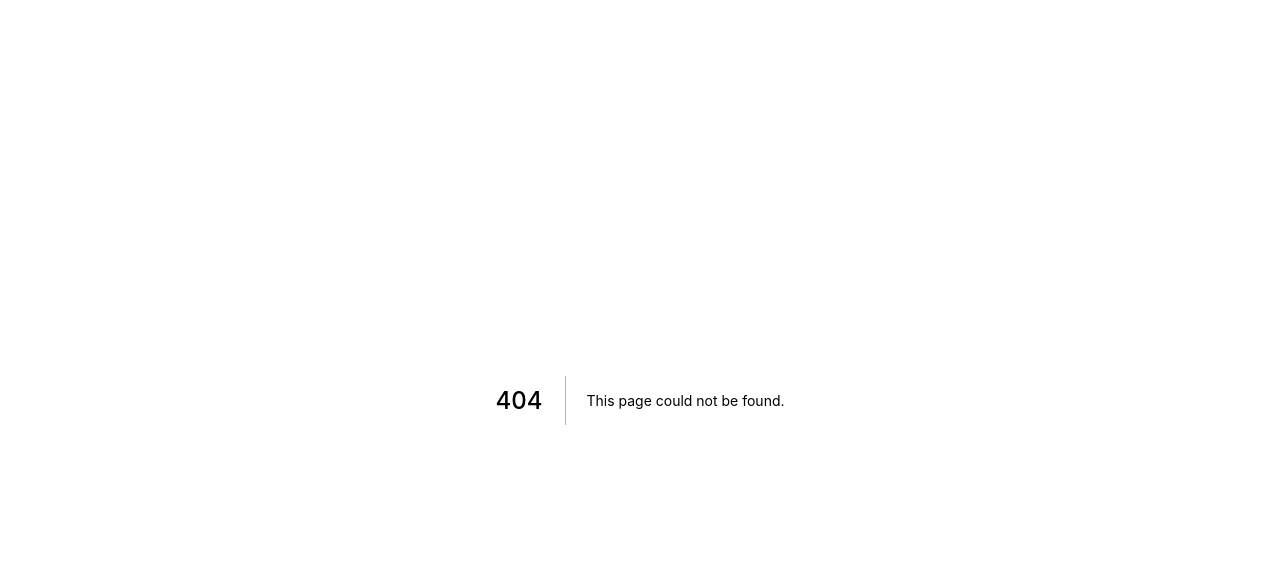
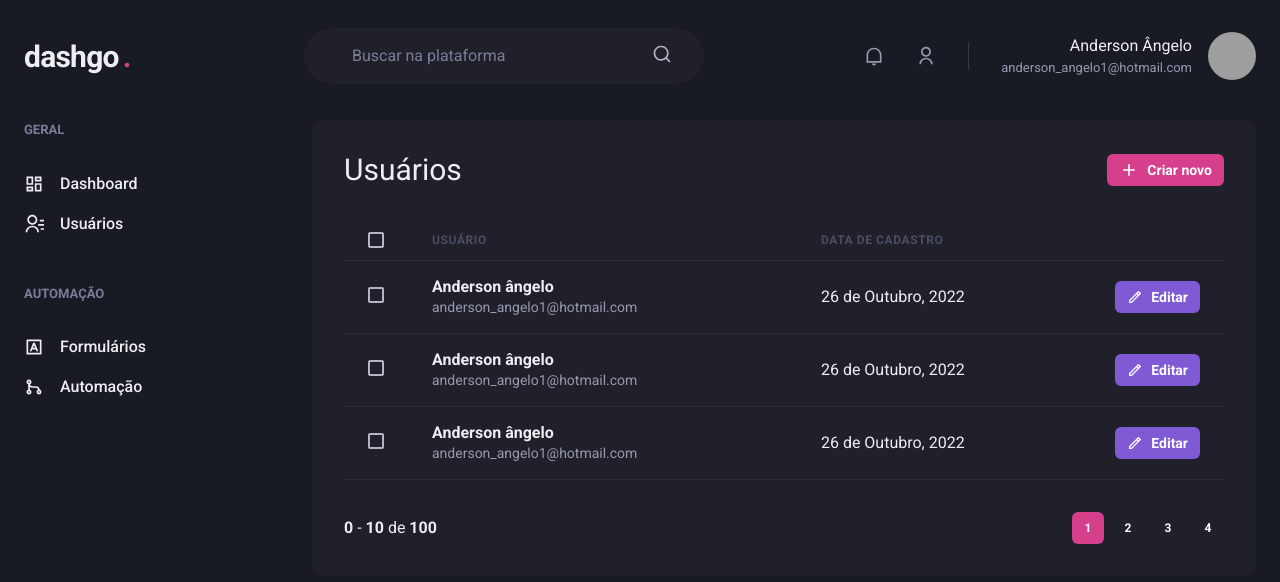
Before and after one commit to AndersonAngelo/dashgo, a Next.js app: page /users in a window 1280 px wide. Before the commit this address had no page. Shown: the top 582 px of the page. Built offline with nearby package versions, Linux system fonts and the light colour scheme; grey boxes are pictures that could not be loaded.

Commit message:
create page users

```diff
--- /dev/null
+++ b/src/components/Pagination.tsx
@@ -0,0 +1,65 @@
+import { Box, Button, Stack } from "@chakra-ui/react";
+
+export function Pagination() {
+  return (
+    <Stack
+      direction="row"
+      spacing="6"
+      mt="8"
+      justify="space-between"
+      align="center"
+    >
+      <Box>
+        <strong>0</strong> - <strong>10</strong> de <strong>100</strong>
+      </Box>
+      <Stack direction="row" spacing="2">
+        <Button
+          size="sm"
+          fontSize="xs"
+          width="4"
+          colorScheme="pink"
+          disabled
+          _disabled={{
+            bg: "pink.500",
+            cursor: "default",
+          }}
+        >
+          1
+        </Button>
+        <Button
+          size="sm"
+          fontSize="xs"
+          width="4"
+          colorScheme="gray.700"
+          _hover={{
+            bg: "gray.500",
+          }}
+        >
+          2
+        </Button>
+        <Button
+          size="sm"
+          fontSize="xs"
+          width="4"
+          colorScheme="gray.700"
+          _hover={{
+            bg: "gray.500",
+          }}
+        >
+          3
+        </Button>
+        <Button
+          size="sm"
+          fontSize="xs"
+          width="4"
+          colorScheme="gray.700"
+          _hover={{
+            bg: "gray.500",
+          }}
+        >
+          4
+        </Button>
+      </Stack>
+    </Stack>
+  );
+}
--- /dev/null
+++ b/src/pages/users/index.tsx
@@ -0,0 +1,141 @@
+import {
+  Box,
+  Text,
+  Button,
+  Checkbox,
+  Flex,
+  Heading,
+  Icon,
+  Table,
+  Tbody,
+  Td,
+  Th,
+  Thead,
+  Tr,
+} from "@chakra-ui/react";
+import { RiAddLine, RiPencilLine } from "react-icons/ri";
+import { Header } from "../../components/Header";
+import { Pagination } from "../../components/Pagination";
+import { Sidebar } from "../../components/Sidebar";
+
+export default function UserList() {
+  return (
+    <Box>
+      <Header />
+      <Flex w="100%" my="6" maxW={1480} mx="auto" px="6">
+        <Sidebar />
+
+        <Box flex="1" borderRadius={8} bg="gray.800" p="8">
+          <Flex mb="8" justify="space-between" align="center">
+            <Heading size="lg" fontWeight="normal">
+              Usuários
+            </Heading>
+            <Button
+              as="a"
+              size="sm"
+              fontSize="sm"
+              colorScheme="pink"
+              leftIcon={<Icon as={RiAddLine} fontSize="20" />}
+            >
+              Criar novo
+            </Button>
+          </Flex>
+          <Table colorScheme="whiteAlpha">
+            <Thead>
+              <Tr>
+                <Th px="6" color="gray.300" width="8">
+                  <Checkbox colorScheme="pink" />
+                </Th>
+                <Th>Usuário</Th>
+                <Th>Data de cadastro</Th>
+                <Th width="8"></Th>
+              </Tr>
+            </Thead>
+            <Tbody>
+              <Tr>
+                <Td px="6">
+                  <Checkbox colorScheme="pink" />
+                </Td>
+                <Td>
+                  <Box>
+                    <Text fontWeight="bold">Anderson ângelo</Text>
+                    <Text fontSize="sm" color="gray.300">
+                      anderson_angelo1@hotmail.com
+                    </Text>
+                  </Box>
+                </Td>
+                <Td>26 de Outubro, 2022</Td>
+                <Td>
+                  <Button
+                    as="a"
+                    size="sm"
+                    fontSize="sm"
+                    colorScheme="purple"
+                    leftIcon={<Icon as={RiPencilLine} fontSize="16" />}
+                  >
+                    Editar
+                  </Button>
+                </Td>
+              </Tr>
+            </Tbody>
+            <Tbody>
+              <Tr>
+                <Td px="6">
+                  <Checkbox colorScheme="pink" />
+                </Td>
+                <Td>
+                  <Box>
+                    <Text fontWeight="bold">Anderson ângelo</Text>
+                    <Text fontSize="sm" color="gray.300">
+                      anderson_angelo1@hotmail.com
+                    </Text>
+                  </Box>
+                </Td>
+                <Td>26 de Outubro, 2022</Td>
+                <Td>
+                  <Button
+                    as="a"
+                    size="sm"
+                    fontSize="sm"
+                    colorScheme="purple"
+                    leftIcon={<Icon as={RiPencilLine} fontSize="16" />}
+                  >
+                    Editar
+                  </Button>
+                </Td>
+              </Tr>
+            </Tbody>
+            <Tbody>
+              <Tr>
+                <Td px="6">
+                  <Checkbox colorScheme="pink" />
+                </Td>
+                <Td>
+                  <Box>
+                    <Text fontWeight="bold">Anderson ângelo</Text>
+                    <Text fontSize="sm" color="gray.300">
+                      anderson_angelo1@hotmail.com
+                    </Text>
+                  </Box>
+                </Td>
+                <Td>26 de Outubro, 2022</Td>
+                <Td>
+                  <Button
+                    as="a"
+                    size="sm"
+                    fontSize="sm"
+                    colorScheme="purple"
+                    leftIcon={<Icon as={RiPencilLine} fontSize="16" />}
+                  >
+                    Editar
+                  </Button>
+                </Td>
+              </Tr>
+            </Tbody>
+          </Table>
+          <Pagination />
+        </Box>
+      </Flex>
+    </Box>
+  );
+}
```
